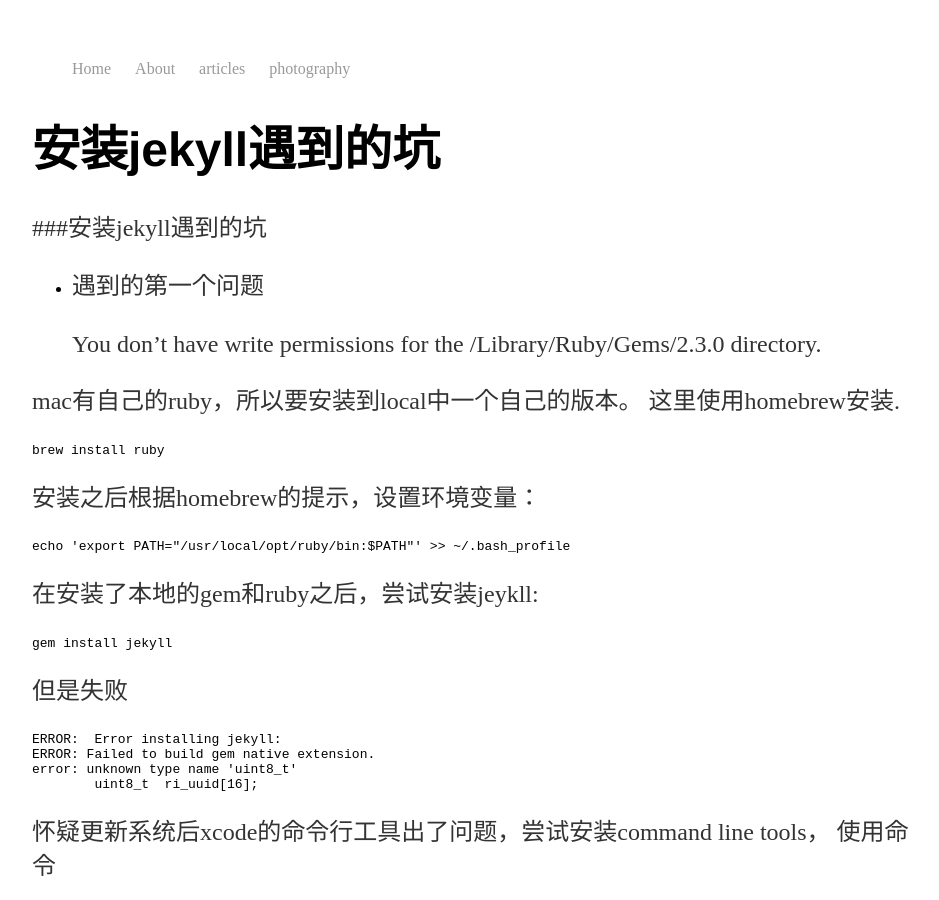
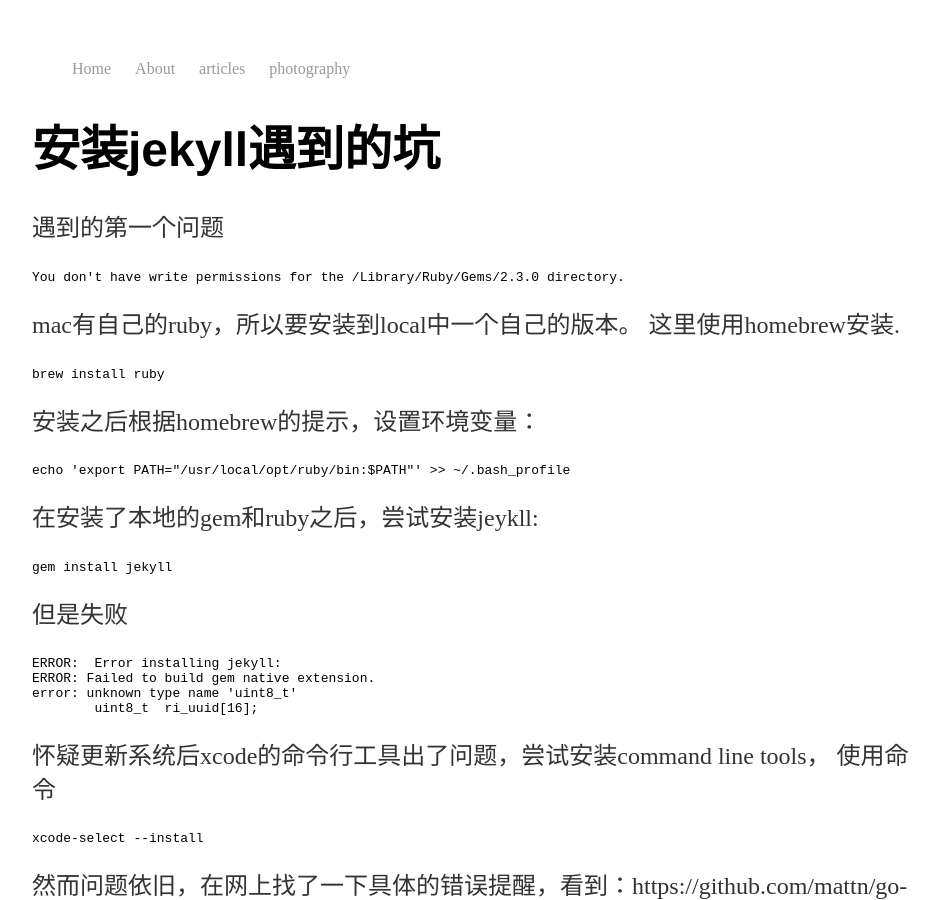
Before and after one commit to Louico/Louico.github.io, a Jekyll site: the page built from _posts/2019-1-19-尝试安装jekyll.md, in a window 1280 px wide and 900 px high. Shown: the whole window, without its empty margins (160-1099 px from the left). Built offline with Jekyll 4.4.1, drawn with Linux system fonts in a browser that asks for light colours.

Commit message:
a commit

```diff
--- a/_posts/2019-1-19-尝试安装jekyll.md
+++ b/_posts/2019-1-19-尝试安装jekyll.md
@@ -4,10 +4,7 @@ title: "安装jekyll遇到的坑"
 date: 2019-01-19
 ---
 
-
-###安装jekyll遇到的坑
-
-* 遇到的第一个问题
+遇到的第一个问题
 
     You don't have write permissions for the /Library/Ruby/Gems/2.3.0 directory.
 
```
